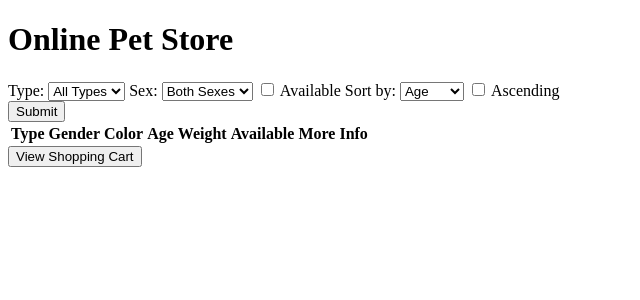
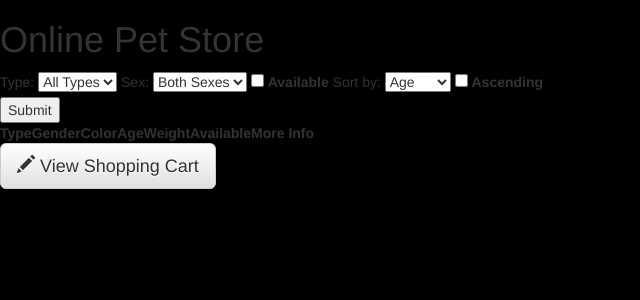
Before and after one commit to bginn/CST336-PetShop, a PHP site: page /?type=1 in a window 1280 px wide. Shown: the top 300 px of the page, without its empty margins (0-640 px from the left). Run offline with PHP 8.4, Linux system fonts and the light colour scheme; data comes from the database, SQL or seed files in the repository; data that the repository does not hold is empty.

Commit message:
style for index

```diff
--- a/index.php
+++ b/index.php
@@ -58,6 +58,57 @@
 <html>
     <head>
         <title>Online Pet Store</title>
+        <title>Online Pet Store</title>
+         <!-- *********************************************************************************** -->
+        <!-- Latest compiled and minified CSS -->
+        <link rel="stylesheet" href="https://maxcdn.bootstrapcdn.com/bootstrap/3.3.7/css/bootstrap.min.css" integrity="sha384-BVYiiSIFeK1dGmJRAkycuHAHRg32OmUcww7on3RYdg4Va+PmSTsz/K68vbdEjh4u" crossorigin="anonymous">
+
+        <!-- Optional theme -->
+      <link rel="stylesheet" href="https://maxcdn.bootstrapcdn.com/bootstrap/3.3.7/css/bootstrap-theme.min.css" integrity="sha384-rHyoN1iRsVXV4nD0JutlnGaslCJuC7uwjduW9SVrLvRYooPp2bWYgmgJQIXwl/Sp" crossorigin="anonymous">
+
+      <!-- Latest compiled and minified JavaScript -->
+    <script src="https://maxcdn.bootstrapcdn.com/bootstrap/3.3.7/js/bootstrap.min.js" integrity="sha384-Tc5IQib027qvyjSMfHjOMaLkfuWVxZxUPnCJA7l2mCWNIpG9mGCD8wGNIcPD7Txa" crossorigin="anonymous"></script>
+    <!-- ***************************-->
+
+
+    <!-- ************************** -->
+        <style>
+        .jumbotron
+        {
+          text-align: center;
+          background-color: #edae3b;
+
+        }
+        .img-circle
+        {
+          margin-left: auto;
+          margin-right:auto;
+        }
+        body
+        {
+            background: black;
+
+
+        }
+        #text
+        {
+            color: white;
+            text-align:center;
+        }
+        #text1
+        {
+            color:#edae3b;
+            text-align:center;
+        }
+        #table
+        {
+            color:white;
+            text-align:center;
+        }
+
+
+        </style>
+
 
     </head>
     <body>
```
